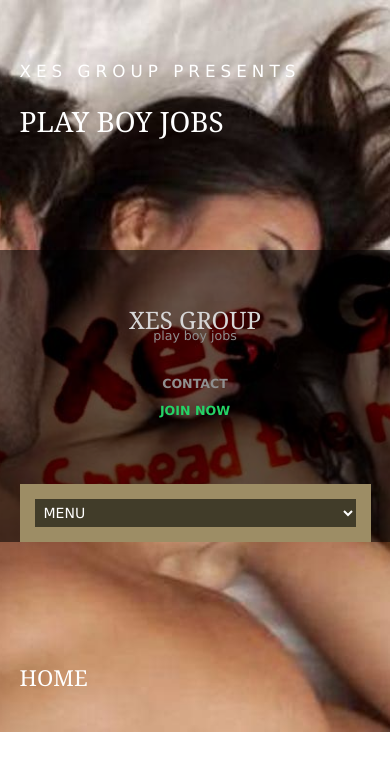
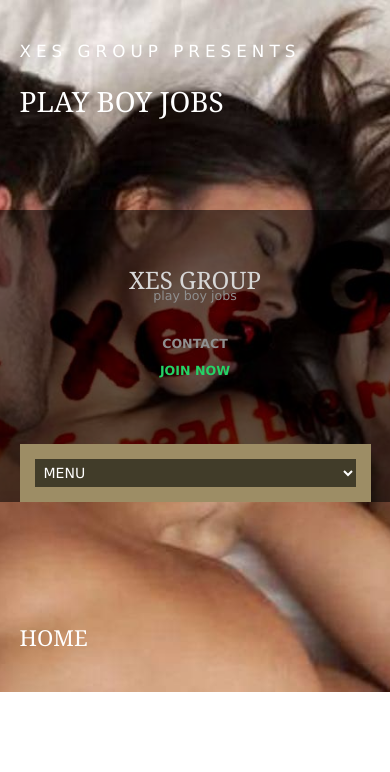
Before and after one commit to itsnobita/Nobi, a PHP site: page / in a window 390 px wide. Shown: the top 772 px of the page. Run offline with PHP 8.4, Linux system fonts and the light colour scheme.

Commit message:
Update layout.css

```diff
--- a/layout/styles/layout.css
+++ b/layout/styles/layout.css
@@ -354,7 +354,7 @@ table a, #comments a{background-color:inherit;}
 	#header{text-align:center;}
 	#header #logo{margin:0 0 30px 0;}
 
-	#pageintro{padding:60px 0;}
+	#pageintro{padding:40px 0;}
 	#pageintro article{max-width:none; text-align:left;}
 	#pageintro .heading{font-size:2rem;}
 
```
